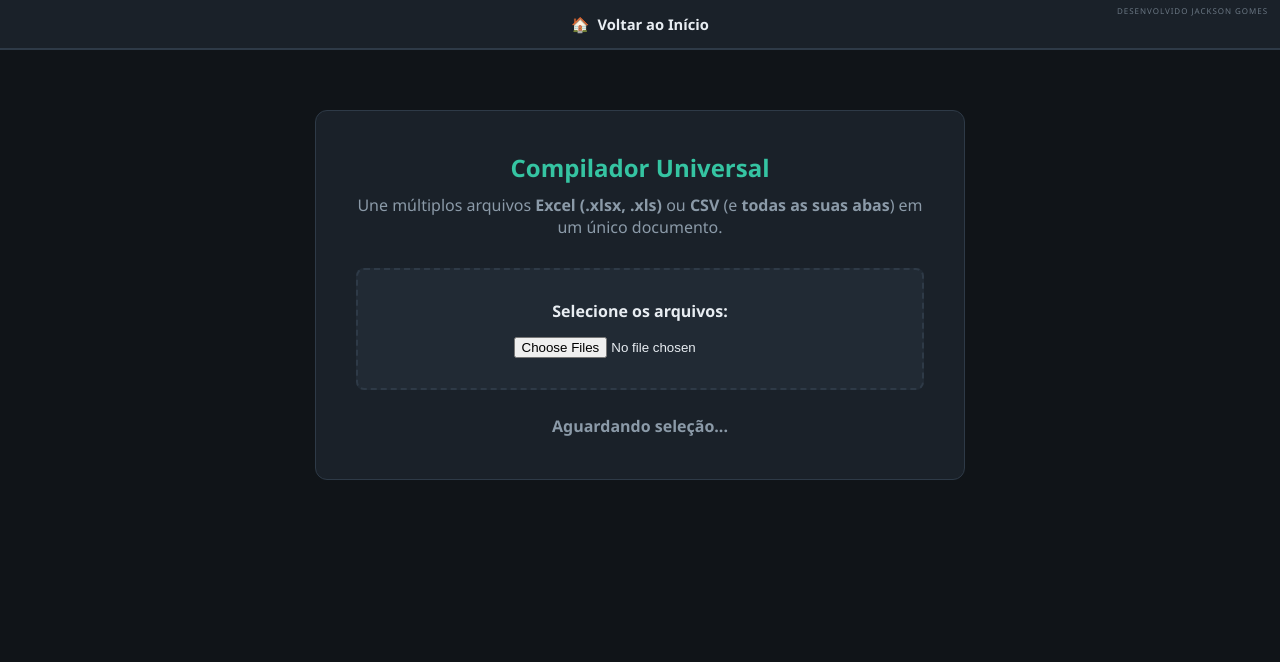
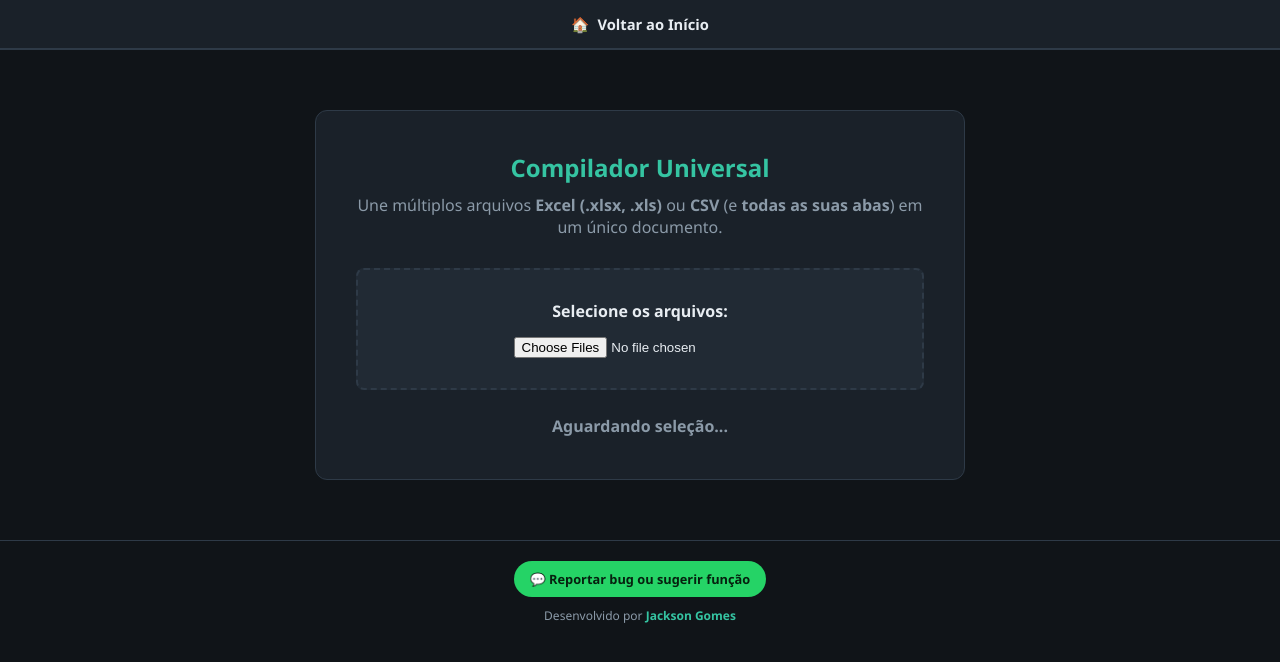
Before and after one commit to jackson499/ferramentas, a plain HTML site: page compilador_abas.html in a window 1280 px wide. Drawn offline with Linux system fonts and the light colour scheme.

Commit message:
Add files via upload

```diff
--- a/compilador_abas.html
+++ b/compilador_abas.html
@@ -16,10 +16,6 @@
     background:var(--bg); color:var(--txt);
     font-family:"Segoe UI", system-ui, sans-serif;
     min-height:100vh;
-  }
-  .assinatura {
-    position:fixed; top:5px; right:12px; font-size:8px; color:var(--mut);
-    letter-spacing:.12em; z-index:9999; opacity:.7; pointer-events:none;
   }
   .navbar {
     display:flex; gap:0; background:#0b0e12;
@@ -60,10 +56,12 @@
   .success { color:var(--acc); }
   .error { color:var(--err); }
   .info { color:#5ba8f7; }
+  footer { text-align:center; color:var(--mut); font-size:.75rem; padding:20px; border-top:1px solid var(--line); }
+  footer .fbtn { display:inline-flex; align-items:center; gap:7px; background:#25d366; color:#06210f; text-decoration:none; font-weight:700; font-size:.8rem; padding:9px 16px; border-radius:999px; margin-bottom:10px; }
+  footer b { color:var(--acc); }
 </style>
 </head>
 <body>
-<div class="assinatura">DESENVOLVIDO JACKSON GOMES</div>
 <nav class="navbar">
   <a href="index.html"><span class="icon">🏠</span>Voltar ao Início</a>
 </nav>
@@ -81,6 +79,11 @@
     <div class="status-msg" id="status">Aguardando seleção...</div>
   </div>
 </div>
+
+<footer>
+  <a class="fbtn" href="https://wa.me/5511985926457?text=Ol%C3%A1%20Jackson!%20Reportando%20um%20bug%2Fsugest%C3%A3o%3A%20" target="_blank" rel="noopener">💬 Reportar bug ou sugerir função</a>
+  <div>Desenvolvido por <b>Jackson Gomes</b></div>
+</footer>
 
 <script>
 const statusEl = document.getElementById('status');
```
Also changed, not shown: compilador_simples.html (+8 -5 lines), conversor_audio.html (+8 -5 lines).
